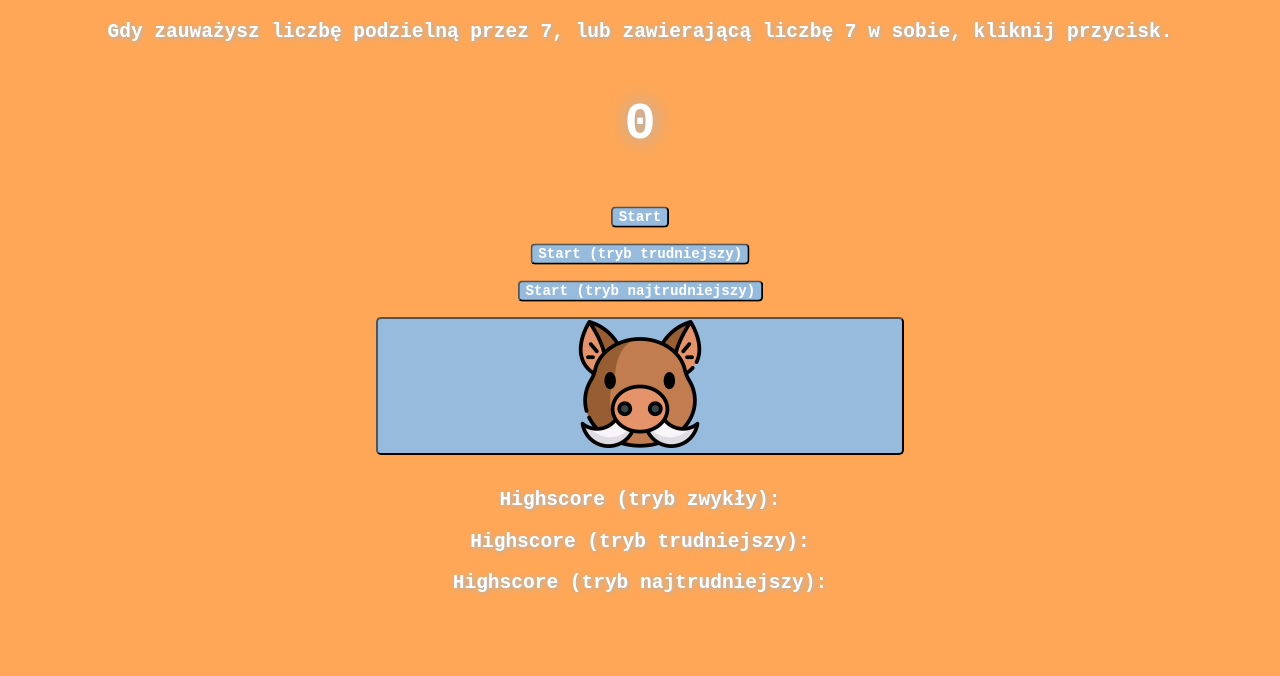
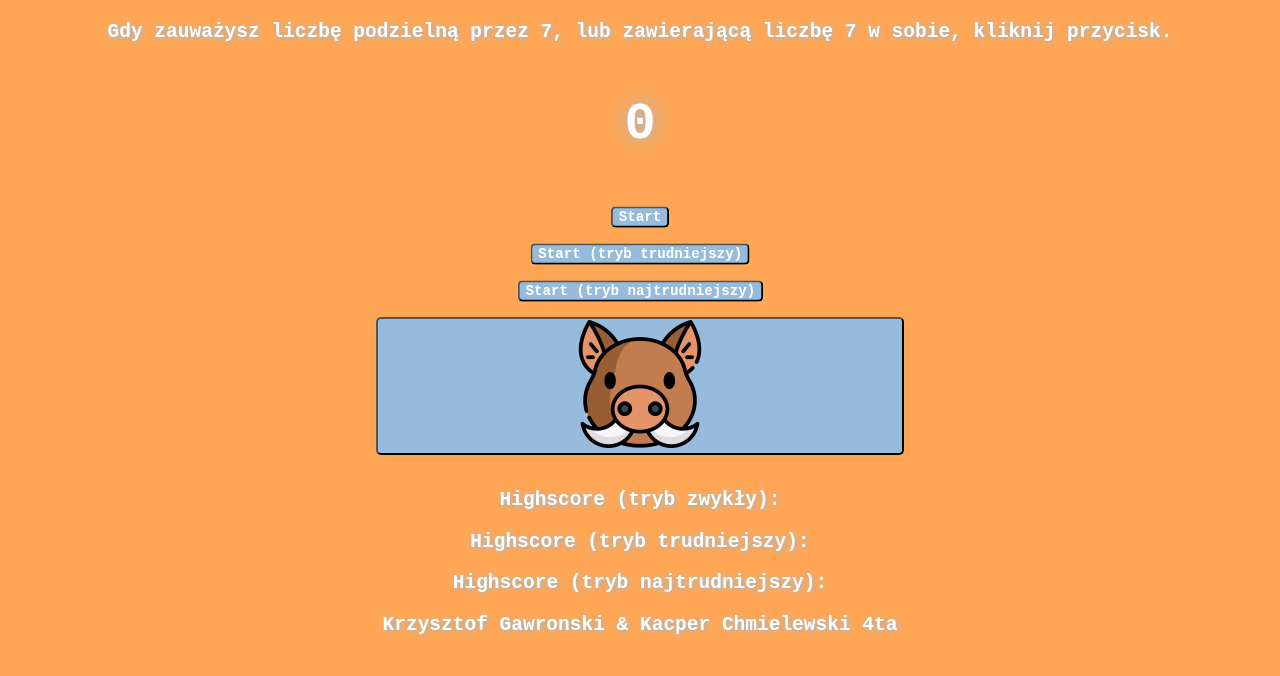
Before and after one commit to hamst3rpisk/DZIK2, a plain HTML site: page index.html in a window 1280 px wide. Shown: the part 68-744 px from the top of the page. Drawn offline with Linux system fonts and the light colour scheme.

Commit message:
Update index.html

```diff
--- a/index.html
+++ b/index.html
@@ -43,7 +43,9 @@
     <div class="highscore" id="normalhs"><p><b>Highscore (tryb zwykły): </b></p><p id="highscore"></p></div>
     <div class="highscore" id="harderhs"><p><b>Highscore (tryb trudniejszy): </b></p><p id="highscore"></p></div>
     <div class="highscore" id="hardesths"><p><b>Highscore (tryb najtrudniejszy): </b></p><p id="highscore"></p></div>
+    <p class="maintext">Krzysztof Gawronski & Kacper Chmielewski 4ta</p>
     <script src="script.js"></script>
+
 
 
 </div>
```
